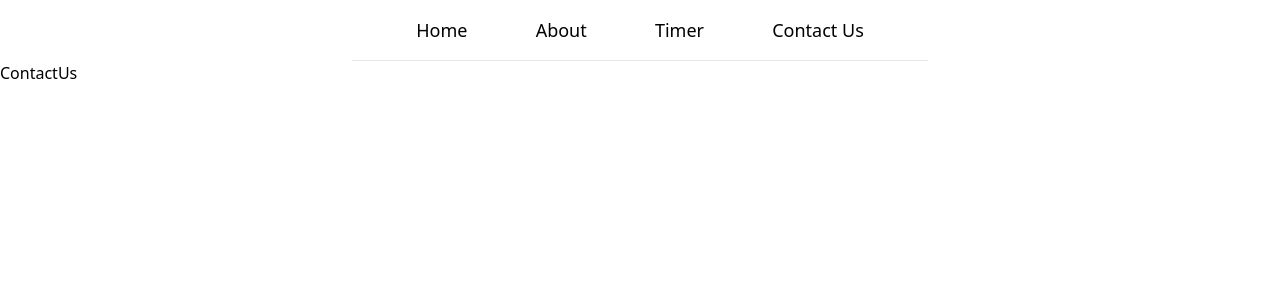
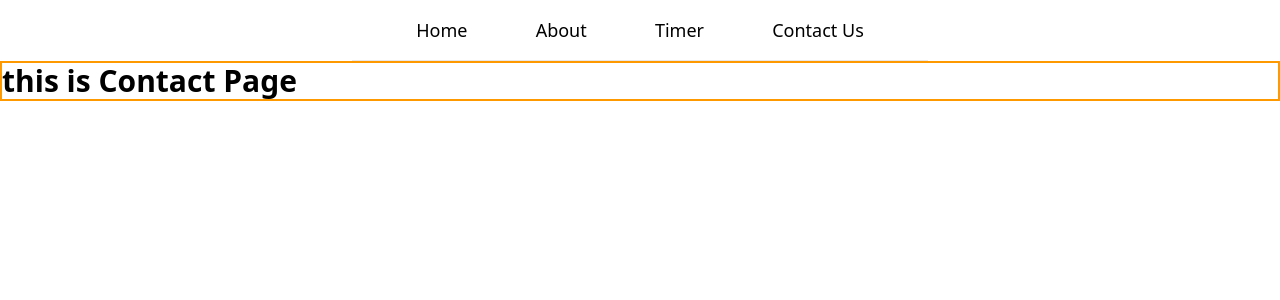
Before and after one commit to vaibhavisharma007/to-do-list-again-lame, a React (Vite) app: page /contactUs in a window 1280 px wide. Shown: the top 300 px of the page. Built offline with nearby package versions, Linux system fonts and the light colour scheme.

Commit message:
updated contact page

```diff
--- a/pages/ContactUs.jsx
+++ b/pages/ContactUs.jsx
@@ -2,7 +2,7 @@ import React from 'react'
 
 const ContactUs = () => {
   return (
-    <div>ContactUs</div>
+    <div className='text-3xl font-bold border-2 border-amber-500' >this is Contact Page</div>
   )
 }
 
```
